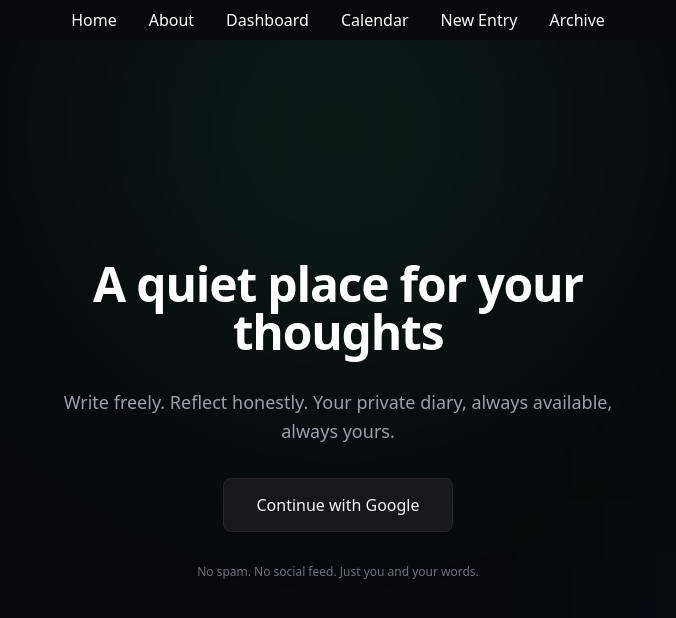
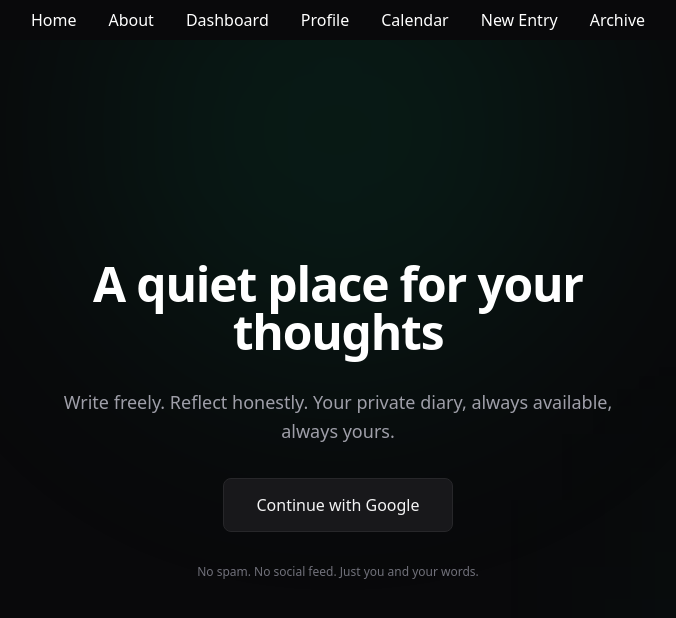
Before and after one commit to Hairum-Qureshi/diary-app, a React (Vite) app in the folder apps/frontend/: page / in a window 1280 px wide. Shown: the top 618 px of the page, without its empty margins (302-978 px from the left). Built offline with nearby package versions, Linux system fonts and the light colour scheme; no server answers.

Commit message:
added profile link to Navbar

```diff
--- a/apps/frontend/src/components/Navbar.tsx
+++ b/apps/frontend/src/components/Navbar.tsx
@@ -1,4 +1,5 @@
 export default function Navbar() {
+	// TODO - add logout
 	return (
 		<div className="bg-zinc-950 h-10 flex items-center justify-center text-white">
 			<ul>
@@ -15,6 +16,11 @@ export default function Navbar() {
 				<li className="inline-block mx-4">
 					<a href="/dashboard" className="hover:text-emerald-500 transition">
 						Dashboard
+					</a>
+				</li>
+				<li className="inline-block mx-4">
+					<a href="/profile" className="hover:text-emerald-500 transition">
+						Profile
 					</a>
 				</li>
 				<li className="inline-block mx-4">
```
